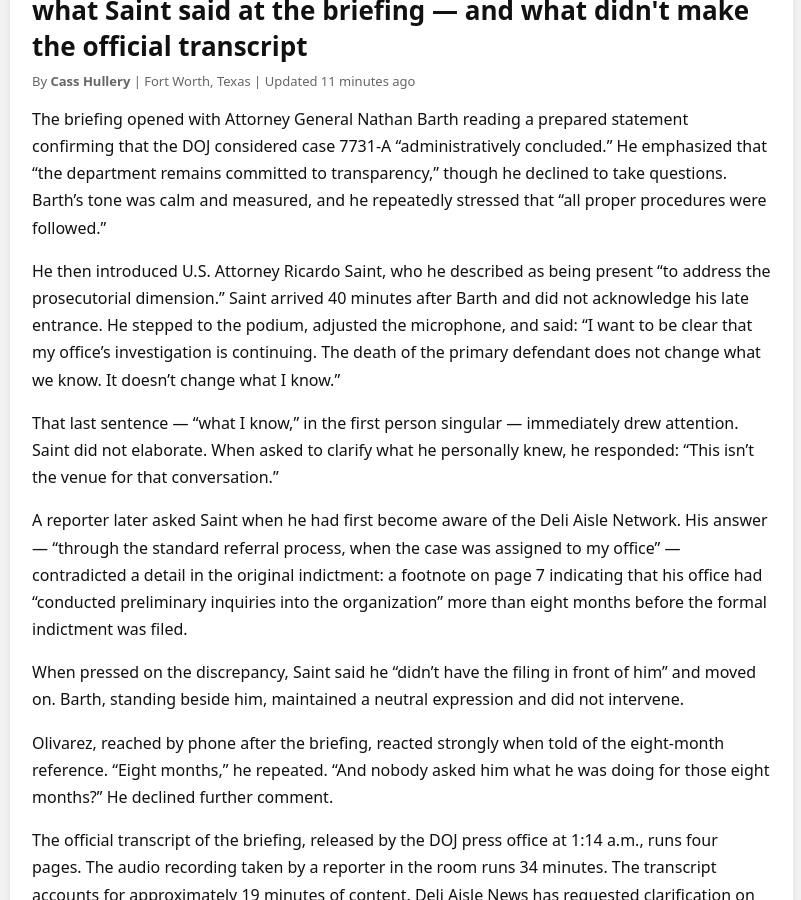
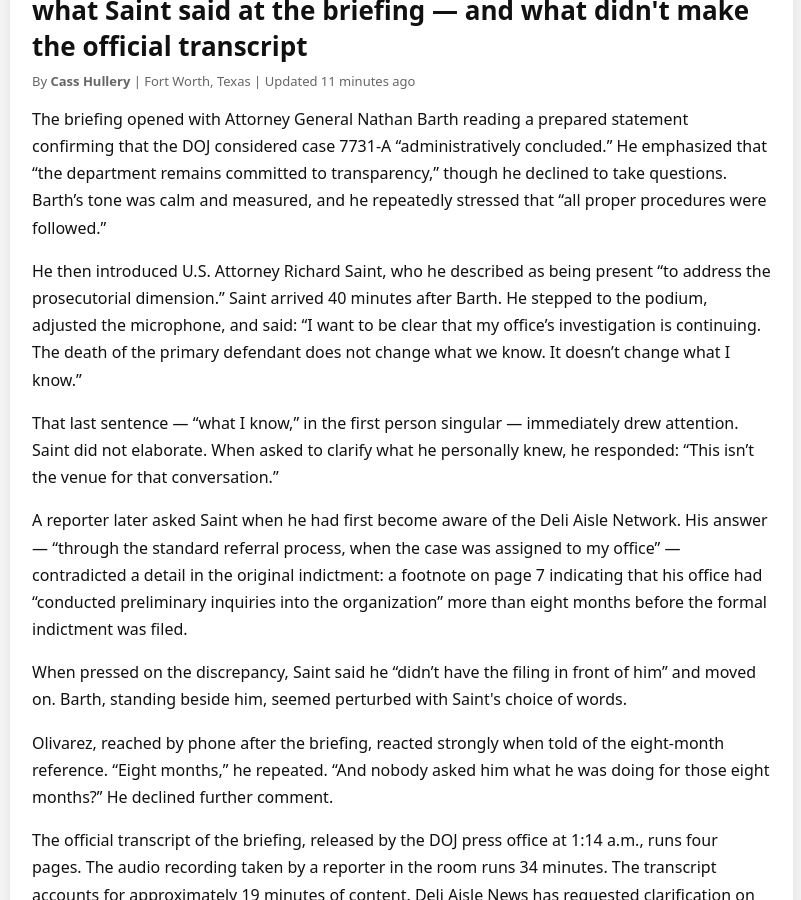
Before and after one commit to NotAnIronman/ARG, a Jekyll site: the page built from pages/briefing.html, in a window 1280 px wide and 900 px high, scrolled down 945 px. Shown: the whole window, without its empty margins (10-811 px from the left). Built offline with Jekyll 4.4.1, drawn with Linux system fonts in a browser that asks for light colours.

Commit message:
Update briefing.html

```diff
--- a/pages/briefing.html
+++ b/pages/briefing.html
@@ -54,7 +54,7 @@ show_banner: true
             </p>
 
             <p>
-                He then introduced U.S. Attorney Ricardo Saint, who he described as being present “to address the prosecutorial dimension.” Saint arrived 40 minutes after Barth and did not acknowledge his late entrance. He stepped to the podium, adjusted the microphone, and said: “I want to be clear that my office’s investigation is continuing. The death of the primary defendant does not change what we know. It doesn’t change what I know.”
+                He then introduced U.S. Attorney Richard Saint, who he described as being present “to address the prosecutorial dimension.” Saint arrived 40 minutes after Barth. He stepped to the podium, adjusted the microphone, and said: “I want to be clear that my office’s investigation is continuing. The death of the primary defendant does not change what we know. It doesn’t change what I know.”
             </p>
 
             <p>
@@ -68,7 +68,7 @@ show_banner: true
             </p>
 
             <p>
-                When pressed on the discrepancy, Saint said he “didn’t have the filing in front of him” and moved on. Barth, standing beside him, maintained a neutral expression and did not intervene.
+                When pressed on the discrepancy, Saint said he “didn’t have the filing in front of him” and moved on. Barth, standing beside him, seemed perturbed with Saint's choice of words.
             </p>
 
             <p>
```
